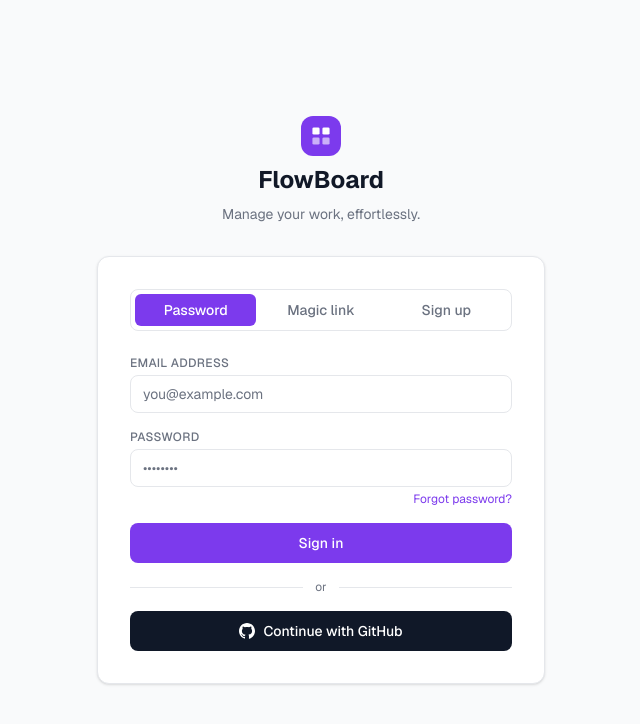
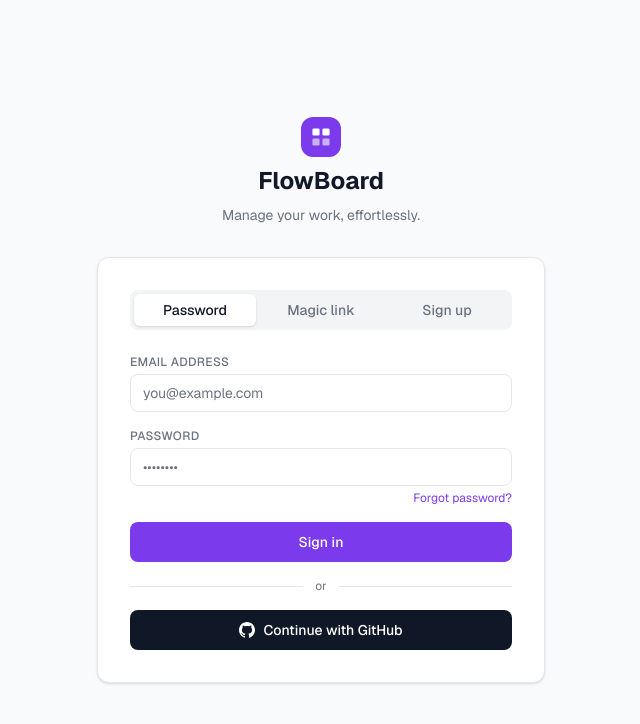
Before and after one commit to dontpanicux/flowboard, a Next.js app: page /login in a window 1280 px wide. Shown: the top 724 px of the page, without its empty margins (319-959 px from the left). Built offline with nearby package versions, Linux system fonts and the light colour scheme; no server answers.

Commit message:
polish: match Figma design — toggle tabs, card shadows, cancel buttons, navbar avatar, input focus

```diff
--- a/components/Navbar.tsx
+++ b/components/Navbar.tsx
@@ -38,8 +38,14 @@
         </div>
         <button
           onClick={handleSignOut}
-          className="text-sm text-muted hover:text-foreground transition-colors"
+          className="flex items-center gap-2 text-sm text-muted hover:text-foreground transition-colors"
         >
+          <div className="flex h-7 w-7 items-center justify-center rounded-full bg-primary">
+            <svg width="14" height="14" viewBox="0 0 24 24" fill="none" stroke="white" strokeWidth="2" strokeLinecap="round" strokeLinejoin="round">
+              <path d="M20 21v-2a4 4 0 0 0-4-4H8a4 4 0 0 0-4 4v2" />
+              <circle cx="12" cy="7" r="4" />
+            </svg>
+          </div>
           Sign out
         </button>
       </div>
--- a/components/boards/BoardCard.tsx
+++ b/components/boards/BoardCard.tsx
@@ -11,7 +11,7 @@
   return (
     <Link
       href={`/boards/${board.id}`}
-      className="block rounded-xl border border-border bg-surface p-5 shadow-sm hover:shadow-md hover:border-primary/40 transition-all"
+      className="block rounded-xl bg-surface p-5 shadow-sm hover:shadow-md transition-all"
     >
       <h3 className="font-semibold text-foreground">{board.name}</h3>
       <p className="mt-1 text-xs text-muted">{date}</p>
--- a/components/boards/CreateBoardModal.tsx
+++ b/components/boards/CreateBoardModal.tsx
@@ -61,9 +61,9 @@
           required
         />
         <div className="flex justify-end gap-2">
-          <Button type="button" variant="action" onClick={onClose}>
+          <button type="button" onClick={onClose} className="text-sm text-muted hover:text-foreground transition-colors px-3 py-2">
             Cancel
-          </Button>
+          </button>
           <Button type="submit" variant="primary" disabled={loading || !name.trim()}>
             {loading ? "Creating…" : "Create"}
           </Button>
--- a/components/kanban/CreateTaskModal.tsx
+++ b/components/kanban/CreateTaskModal.tsx
@@ -138,9 +138,9 @@
             <span />
           )}
           <div className="flex gap-2">
-            <Button type="button" variant="action" onClick={onClose}>
+            <button type="button" onClick={onClose} className="text-sm text-muted hover:text-foreground transition-colors px-3 py-2">
               Cancel
-            </Button>
+            </button>
             <Button type="submit" variant="primary" disabled={loading || !name.trim()}>
               {loading ? "Saving…" : "Save"}
             </Button>
--- a/components/ui/InputField.tsx
+++ b/components/ui/InputField.tsx
@@ -19,7 +19,7 @@
       </label>
       <input
         id={inputId}
-        className={`w-full rounded-lg border border-border bg-surface px-3 py-2 text-sm text-foreground placeholder:text-muted focus:border-primary focus:outline-none focus:ring-1 focus:ring-primary ${className}`}
+        className={`w-full rounded-lg border border-border bg-surface px-3 py-2 text-sm text-foreground placeholder:text-muted focus:border-primary focus:bg-primary-light/30 focus:outline-none focus:ring-1 focus:ring-primary ${className}`}
         {...props}
       />
     </div>
--- a/components/ui/Toggle.tsx
+++ b/components/ui/Toggle.tsx
@@ -8,15 +8,15 @@
 
 export function Toggle({ options, value, onChange }: ToggleProps) {
   return (
-    <div className="flex rounded-lg border border-border bg-surface p-1 gap-1">
+    <div className="flex rounded-lg bg-gray-100 p-1 gap-1">
       {options.map((option) => (
         <button
           key={option}
           type="button"
           onClick={() => onChange(option)}
-          className={`flex-1 rounded-md px-3 py-1.5 text-sm font-medium transition-colors ${
+          className={`flex-1 rounded-md px-3 py-1.5 text-sm font-medium transition-all ${
             value === option
-              ? "bg-primary text-white"
+              ? "bg-white text-foreground shadow-sm"
               : "text-muted hover:text-foreground"
           }`}
         >
```
